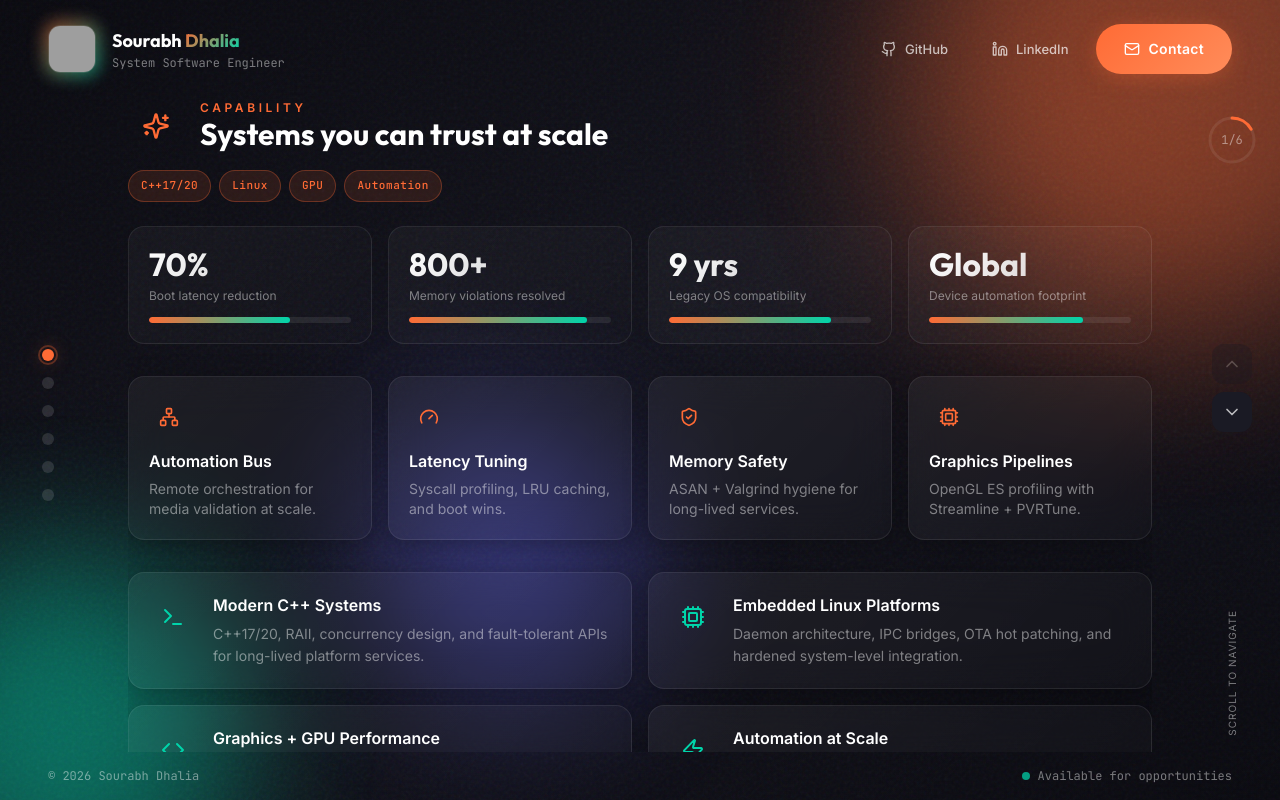
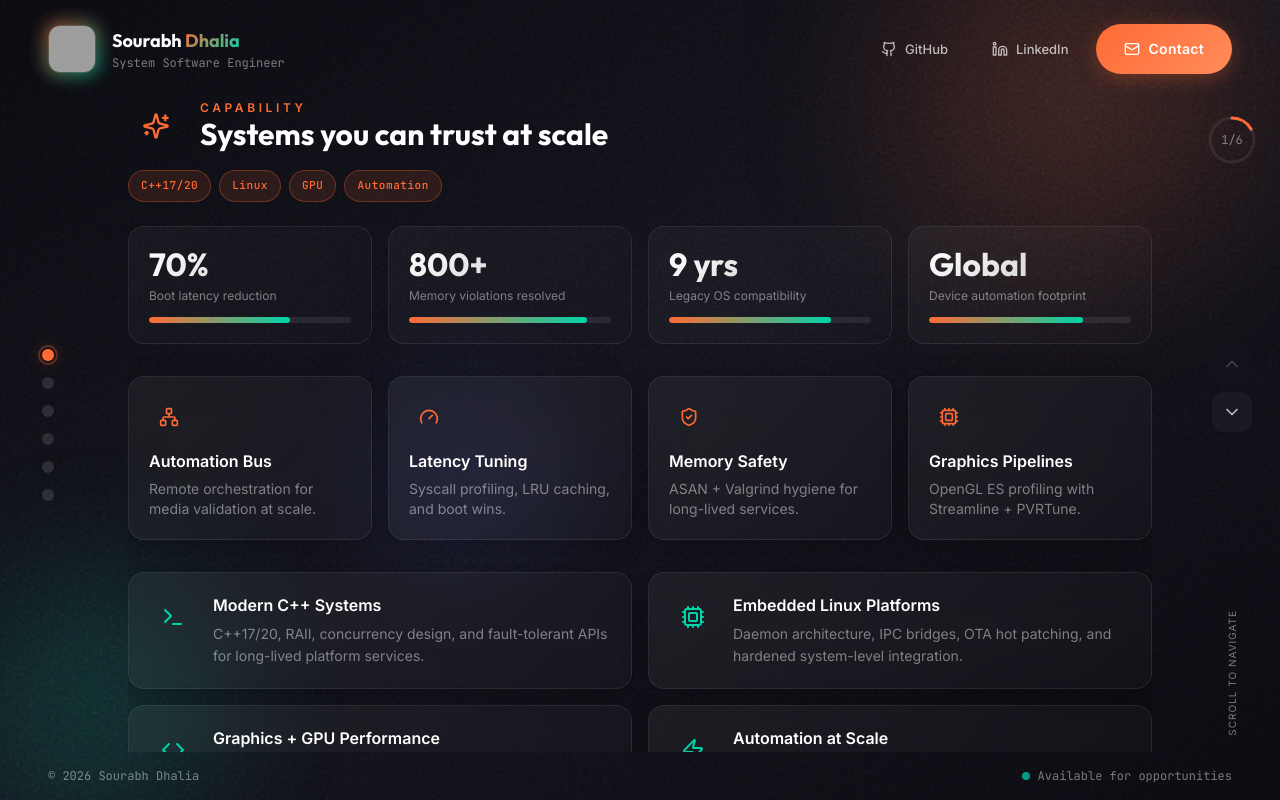
Before and after one commit to SourabhDhalia/PortfolioCPP, a React (Vite) app: page / in a window 1280 px wide. Built offline with nearby package versions, Linux system fonts and the light colour scheme; grey boxes are pictures that could not be loaded.

Commit message:
Fix: Enable base path for GitHub Pages + Performance optimizations

```diff
--- a/src/Portfolio.tsx
+++ b/src/Portfolio.tsx
@@ -59,24 +59,20 @@ const ImpactSection = () => (
     {/* Stats Grid */}
     <div className="grid grid-cols-2 lg:grid-cols-4 gap-4">
       {stats.map((stat, i) => (
-        <motion.div
+        <div
           key={stat.label}
-          initial={{ opacity: 0, y: 20 }}
-          animate={{ opacity: 1, y: 0 }}
-          transition={{ delay: i * 0.1 }}
-          className="stat-card"
+          className="stat-card animate-fade-in"
+          style={{ animationDelay: `${i * 50}ms` }}
         >
           <p className="stat-value">{stat.value}</p>
           <p className="stat-label">{stat.label}</p>
           <div className="meter mt-3">
-            <motion.div
-              className="meter-fill"
-              initial={{ width: 0 }}
-              animate={{ width: `${stat.meter}%` }}
-              transition={{ delay: 0.3 + i * 0.1, duration: 0.8 }}
+            <div
+              className="meter-fill animate-meter"
+              style={{ '--meter-width': `${stat.meter}%`, animationDelay: `${200 + i * 50}ms` } as React.CSSProperties}
             />
           </div>
-        </motion.div>
+        </div>
       ))}
     </div>
 
@@ -85,19 +81,17 @@ const ImpactSection = () => (
       {focusAreas.map((area, i) => {
         const Icon = area.icon;
         return (
-          <motion.div
+          <div
             key={area.title}
-            initial={{ opacity: 0, scale: 0.9 }}
-            animate={{ opacity: 1, scale: 1 }}
-            transition={{ delay: 0.4 + i * 0.1 }}
-            className="glass-card rounded-2xl p-5 group hover:border-[var(--border-accent)] transition-all"
+            className="glass-card rounded-2xl p-5 group hover:border-[var(--border-accent)] transition-all animate-fade-in"
+            style={{ animationDelay: `${100 + i * 50}ms` }}
           >
             <span className="flex h-10 w-10 items-center justify-center rounded-xl bg-[var(--accent-primary)]/10 text-[var(--accent-primary)] group-hover:bg-[var(--accent-primary)]/20 transition-colors">
               <Icon className="h-5 w-5" />
             </span>
             <h4 className="mt-3 font-semibold text-[var(--text-primary)]">{area.title}</h4>
             <p className="mt-1 text-sm text-[var(--text-muted)]">{area.detail}</p>
-          </motion.div>
+          </div>
         );
       })}
     </div>
@@ -107,12 +101,10 @@ const ImpactSection = () => (
       {pillars.map((pillar, i) => {
         const Icon = pillar.icon;
         return (
-          <motion.div
+          <div
             key={pillar.title}
-            initial={{ opacity: 0, x: i % 2 === 0 ? -20 : 20 }}
-            animate={{ opacity: 1, x: 0 }}
-            transition={{ delay: 0.6 + i * 0.1 }}
-            className="glass-card rounded-2xl p-5 flex gap-4 items-start"
+            className="glass-card rounded-2xl p-5 flex gap-4 items-start animate-fade-in"
+            style={{ animationDelay: `${150 + i * 50}ms` }}
           >
             <span className="flex h-12 w-12 shrink-0 items-center justify-center rounded-xl bg-[var(--accent-secondary)]/10 text-[var(--accent-secondary)]">
               <Icon className="h-6 w-6" />
@@ -121,7 +113,7 @@ const ImpactSection = () => (
               <h4 className="font-semibold text-[var(--text-primary)]">{pillar.title}</h4>
               <p className="mt-1 text-sm text-[var(--text-muted)] leading-relaxed">{pillar.description}</p>
             </div>
-          </motion.div>
+          </div>
         );
       })}
     </div>
@@ -132,12 +124,10 @@ const ImpactSection = () => (
 const WorkSection = () => (
   <div className="space-y-4 max-h-[60vh] overflow-y-auto pr-2 no-scrollbar">
     {experienceHighlights.map((item, i) => (
-      <motion.div
+      <div
         key={item.title}
-        initial={{ opacity: 0, y: 30 }}
-        animate={{ opacity: 1, y: 0 }}
-        transition={{ delay: i * 0.1 }}
-        className="glass-card rounded-2xl p-6 group hover:border-[var(--border-accent)] transition-all"
+        className="glass-card rounded-2xl p-6 group hover:border-[var(--border-accent)] transition-all animate-fade-in"
+        style={{ animationDelay: `${i * 40}ms` }}
       >
         <div className="flex items-start justify-between gap-4">
           <div className="flex-1">
@@ -157,7 +147,7 @@ const WorkSection = () => (
             </p>
           </div>
         </div>
-      </motion.div>
+      </div>
     ))}
   </div>
 );
@@ -464,10 +454,7 @@ const Portfolio = () => {
       {/* 3D Background */}
       <Scene3D activeSection={activeIndex} />
 
-      {/* Floating Orbs */}
-      <div className="orb orb-1" />
-      <div className="orb orb-2" />
-      <div className="orb orb-3" />
+      {/* Floating Orbs removed - using Scene3D orbs only for performance */}
 
       {/* Main Container */}
       <div className="relative z-10 h-full w-full flex flex-col">
--- a/src/components/Scene3D.tsx
+++ b/src/components/Scene3D.tsx
@@ -10,38 +10,44 @@ const SimpleBackground = () => (
         {/* Base gradient */}
         <div className="absolute inset-0 bg-gradient-to-br from-[#0a0a0f] via-[#12121a] to-[#0a0a0f]" />
 
-        {/* Animated orbs using CSS */}
+        {/* Animated orbs - optimized with will-change and reduced blur */}
         <motion.div
-            className="absolute w-[500px] h-[500px] rounded-full blur-[120px] opacity-30"
-            style={{ background: 'radial-gradient(circle, #ff6b35 0%, transparent 70%)' }}
+            className="absolute w-[500px] h-[500px] rounded-full blur-[80px] opacity-25"
+            style={{
+                background: 'radial-gradient(circle, #ff6b35 0%, transparent 70%)',
+                willChange: 'transform'
+            }}
             animate={{
                 x: ['-10%', '5%', '-10%'],
                 y: ['-20%', '-10%', '-20%'],
-                scale: [1, 1.1, 1],
             }}
-            transition={{ duration: 20, repeat: Infinity, ease: 'easeInOut' }}
+            transition={{ duration: 30, repeat: Infinity, ease: 'linear' }}
             initial={{ top: '-10%', right: '-5%' }}
         />
         <motion.div
-            className="absolute w-[400px] h-[400px] rounded-full blur-[100px] opacity-25"
-            style={{ background: 'radial-gradient(circle, #00d4aa 0%, transparent 70%)' }}
+            className="absolute w-[400px] h-[400px] rounded-full blur-[60px] opacity-20"
+            style={{
+                background: 'radial-gradient(circle, #00d4aa 0%, transparent 70%)',
+                willChange: 'transform'
+            }}
             animate={{
                 x: ['0%', '10%', '0%'],
                 y: ['0%', '-10%', '0%'],
-                scale: [1, 0.9, 1],
             }}
-            transition={{ duration: 15, repeat: Infinity, ease: 'easeInOut', delay: 2 }}
+            transition={{ duration: 25, repeat: Infinity, ease: 'linear' }}
             initial={{ bottom: '-15%', left: '-10%' }}
         />
         <motion.div
-            className="absolute w-[300px] h-[300px] rounded-full blur-[80px] opacity-20"
-            style={{ background: 'radial-gradient(circle, #6366f1 0%, transparent 70%)' }}
+            className="absolute w-[300px] h-[300px] rounded-full blur-[50px] opacity-15"
+            style={{
+                background: 'radial-gradient(circle, #6366f1 0%, transparent 70%)',
+                willChange: 'transform'
+            }}
             animate={{
                 x: ['-5%', '5%', '-5%'],
                 y: ['0%', '5%', '0%'],
-                scale: [0.9, 1.1, 0.9],
             }}
-            transition={{ duration: 18, repeat: Infinity, ease: 'easeInOut', delay: 4 }}
+            transition={{ duration: 28, repeat: Infinity, ease: 'linear' }}
             initial={{ top: '40%', left: '25%' }}
         />
 
--- a/src/index.css
+++ b/src/index.css
@@ -365,6 +365,42 @@ body {
       transparent 100%);
   background-size: 200% 100%;
   animation: shimmer 2s infinite;
+}
+
+/* Performance-optimized fade-in animation */
+@keyframes fadeIn {
+  from {
+    opacity: 0;
+    transform: translateY(15px);
+  }
+
+  to {
+    opacity: 1;
+    transform: translateY(0);
+  }
+}
+
+.animate-fade-in {
+  opacity: 0;
+  animation: fadeIn 0.4s ease-out forwards;
+  will-change: opacity, transform;
+}
+
+/* Meter fill animation */
+@keyframes meterGrow {
+  from {
+    width: 0;
+  }
+
+  to {
+    width: var(--meter-width);
+  }
+}
+
+.animate-meter {
+  width: 0;
+  animation: meterGrow 0.6s ease-out forwards;
+  will-change: width;
 }
 
 /* ================================================================
--- a/vite.config.ts
+++ b/vite.config.ts
@@ -2,6 +2,6 @@ import { defineConfig } from 'vite';
 import react from '@vitejs/plugin-react';
 
 export default defineConfig({
-  // base: '/PortfolioCPP/',
+  base: '/PortfolioCPP/',
   plugins: [react()]
 });
```
